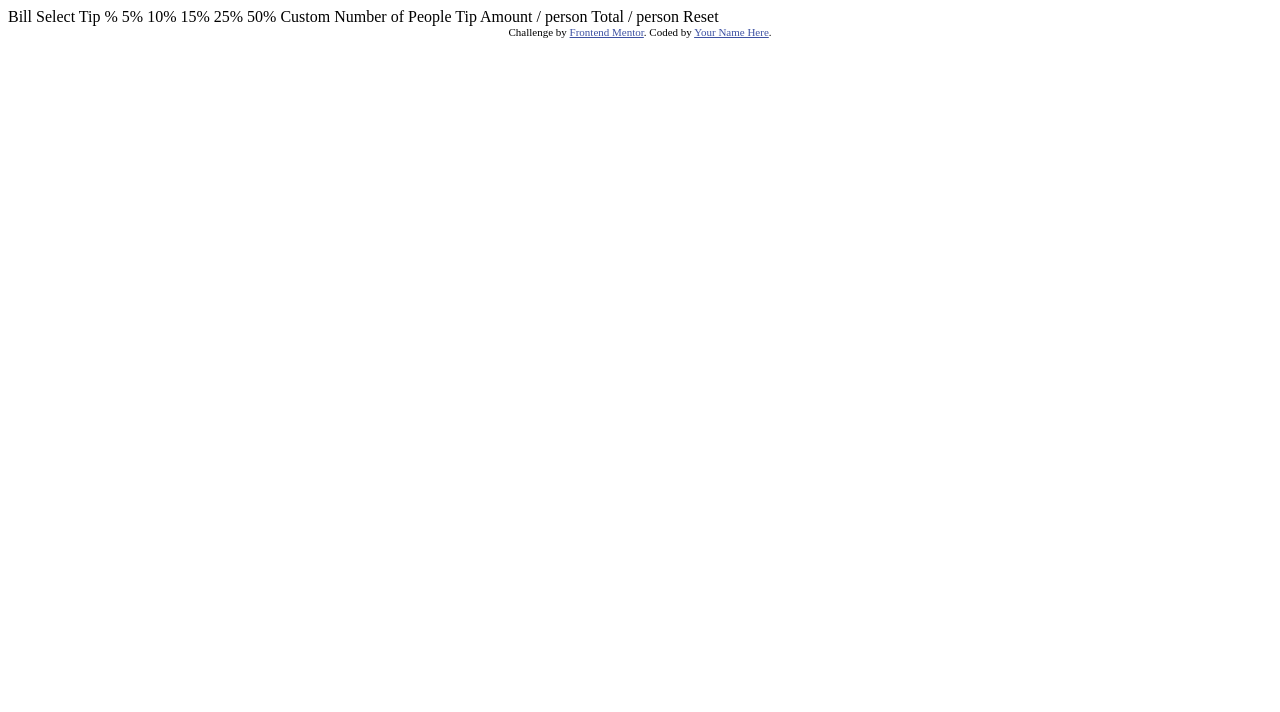
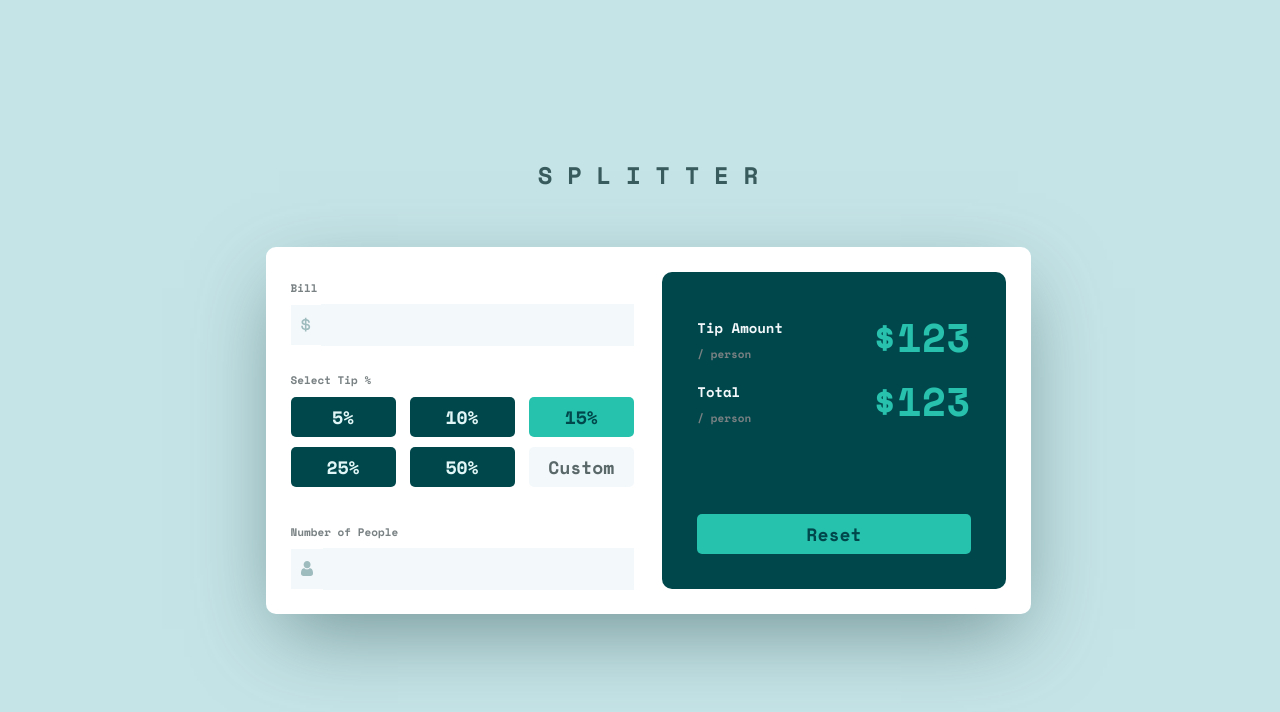
Before and after one commit to AnastasiaGuzenko/tip-calculator-app, a plain HTML site: page index.html in a window 1280 px wide. Drawn offline with nearby package versions, Linux system fonts and the light colour scheme.

Commit message:
finished-layout

```diff
--- a/index.html
+++ b/index.html
@@ -2,43 +2,63 @@
 <html lang="en">
 <head>
   <meta charset="UTF-8">
-  <meta name="viewport" content="width=device-width, initial-scale=1.0"> <!-- displays site properly based on user's device -->
-
+  <meta name="viewport" content="width=device-width, initial-scale=1.0">
   <link rel="icon" type="image/png" sizes="32x32" href="./images/favicon-32x32.png">
-
+  <link rel="stylesheet" type="text/css" href="./styles.css">
   <title>Frontend Mentor | Tip calculator app</title>
-
-  <!-- Feel free to remove these styles or customise in your own stylesheet 👍 -->
-  <style>
-    .attribution { font-size: 11px; text-align: center; }
-    .attribution a { color: hsl(228, 45%, 44%); }
-  </style>
 </head>
 <body>
-
-  Bill
-
-  Select Tip %
-  5%
-  10%
-  15%
-  25%
-  50%
-  Custom
-
-  Number of People
-
-  Tip Amount
-  / person
-
-  Total
-  / person
-
-  Reset
-
-  <div class="attribution">
-    Challenge by <a href="https://www.frontendmentor.io?ref=challenge" target="_blank">Frontend Mentor</a>.
-    Coded by <a href="#">Your Name Here</a>.
+  <h1 class="title">S P L I T T E R </h1>
+  <div class="content">
+    <div class="calc-form">
+      <div class="calc-form__left">
+        <div class="input-block">
+          <p class="text">Bill</p>
+          <div class="input">
+            <img src="./images/icon-dollar.svg" alt="" class="input__img">
+            <input type="text" class="input__input">
+          </div>
+        </div>
+        <div class="btns-block">
+          <p class="text">Select Tip %</p>
+          <div class="btns">
+            <button class="btn">5%</button>
+            <button class="btn">10%</button>
+            <button class="btn btn_green">15%</button>
+            <button class="btn">25%</button>
+            <button class="btn">50%</button>
+            <button class="btn btn_clear">Custom</button>
+          </div>
+        </div>
+        <div class="input-block">
+          <p class="text">Number of People</p>
+          <div class="input">
+            <img src="./images/icon-person.svg" alt="" class="input__img">
+            <input type="text" class="input__input">
+          </div>
+        </div>
+      </div>
+      <div class="calc-form__right">
+        <div class="results-block">
+          <div class="result-item">
+            <div class="result-item__text">
+              <p class="result-item__title">Tip Amount</p>
+              <p class="result-item__paragraph">/ person</p>
+            </div>
+            <p class="result-item__sum">$123</p>
+          </div>
+          <div class="result-item">
+            <div class="result-item__text">
+              <p class="result-item__title">Total</p>
+              <p class="result-item__paragraph">/ person</p>
+            </div>
+            <p class="result-item__sum">$123</p>
+          </div>
+        </div>
+        <button class="btn btn_big">Reset</button>
+      </div>
+    </div>
   </div>
+  <script src="./script.js"></script>
 </body>
 </html>
--- /dev/null
+++ b/styles.css
@@ -0,0 +1,145 @@
+@import url(https://fonts.googleapis.com/css?family=Space+Mono:700&display=swap);
+
+body {
+  width: 100vw;
+  height: 100vh;
+  padding: 0;
+	border: 0;
+  line-height: 1;
+  font-family: 'Space Mono', monospace;
+  font-weight: 700;
+  font-size: 11px;
+  background-color:rgba(197, 228, 231, 1);
+  color: #798183;
+  overflow: hidden;
+  display: flex;
+  align-items: center;
+  justify-content: center;
+  flex-direction: column;
+}
+
+.title {
+  margin: 10px 0;
+  color: rgba(56, 91, 93, 1);
+  font-size: 24px;
+}
+
+.content {
+  width: 715px;
+  background-color: rgba(255, 255, 255, 1);
+  border-radius: 10px;
+  margin: 50px 0;
+  padding: 25px;
+  box-shadow: 0px 28px 78px -13px rgba(56, 91, 93, 0.6);
+}
+
+.calc-form {
+  display: flex;
+  justify-content: space-between;
+}
+
+.calc-form__left {
+  width: 48%;
+
+}
+
+.btns-block {
+  margin: 30px 0;
+}
+
+.input {
+  width: 100%;
+  height: 40px;
+  background-color: #F3F8FB;
+  display: flex;
+  align-items: center;
+}
+
+.input__img {
+  width: 12px;
+  height: 15px;
+  padding: 10px;
+}
+
+.input__input {
+  padding-right: 15px;
+  width: 100%;
+  height: 100%;
+  background-color: #F3F8FB;
+  border: none;
+  text-align: end;
+  outline: none;
+  color: #00474B;
+  font-size: 18px;
+  font-weight: 700;
+  font-family: 'Space Mono', monospace;;
+}
+
+.btns {
+  display: flex;
+  flex-wrap: wrap;
+  justify-content: space-between;
+  align-items: center;
+}
+
+.btn {
+  width: 105px;
+  height: 40px;
+  background-color: #00474B;
+  color: #E1F7F7;
+  border: none;
+  border-radius: 5px;
+  font-size: 18px;
+  font-weight: 700;
+  font-family: 'Space Mono', monospace;
+  text-align: center;
+  margin-bottom: 10px;
+}
+
+.btn_green {
+  background-color: #26C2AD;
+  color: #00474B;
+}
+
+.btn_clear {
+  color: #5A6869;
+  background-color: #F3F8FB;
+}
+
+.btn_big {
+  background-color: #26C2AD;
+  color: #00474B;
+  width: 100%;
+  margin: 0;
+}
+
+.calc-form__right {
+  width: 48%;
+  background-color: #00474B;
+  border-radius: 10px;
+  padding: 35px;
+  box-sizing: border-box;
+  display: flex;
+  flex-direction: column;
+  justify-content: space-between;
+}
+
+.results-block {
+  width: 100%;
+}
+
+.result-item {
+  display: flex;
+  justify-content: space-between;
+}
+
+.result-item__title {
+  color: #F3F8FB;
+  font-size: 14px;
+}
+
+.result-item__sum {
+  font-size: 40px;
+  color: #27C1AD;
+  margin: 10px 0;
+}
```
Also changed, not shown: script.js (added).
